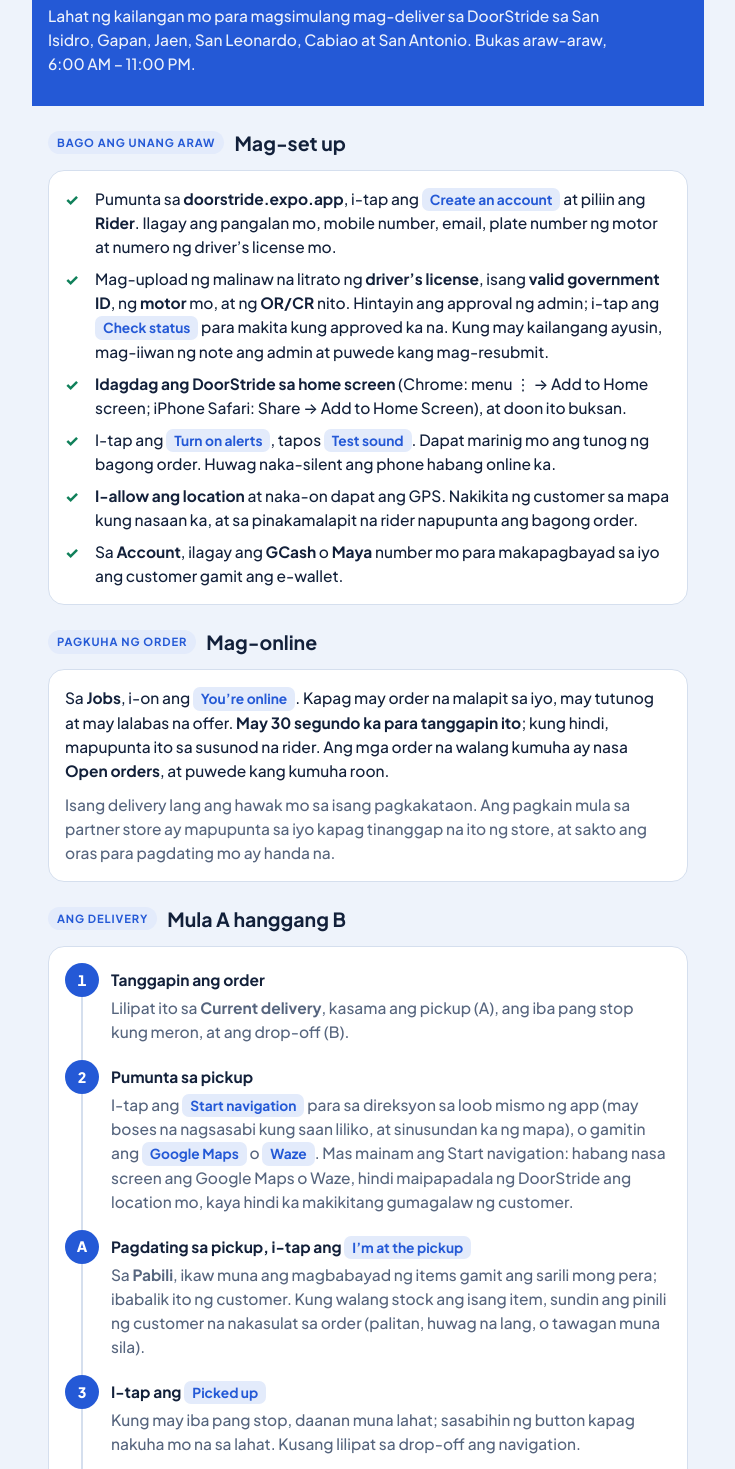
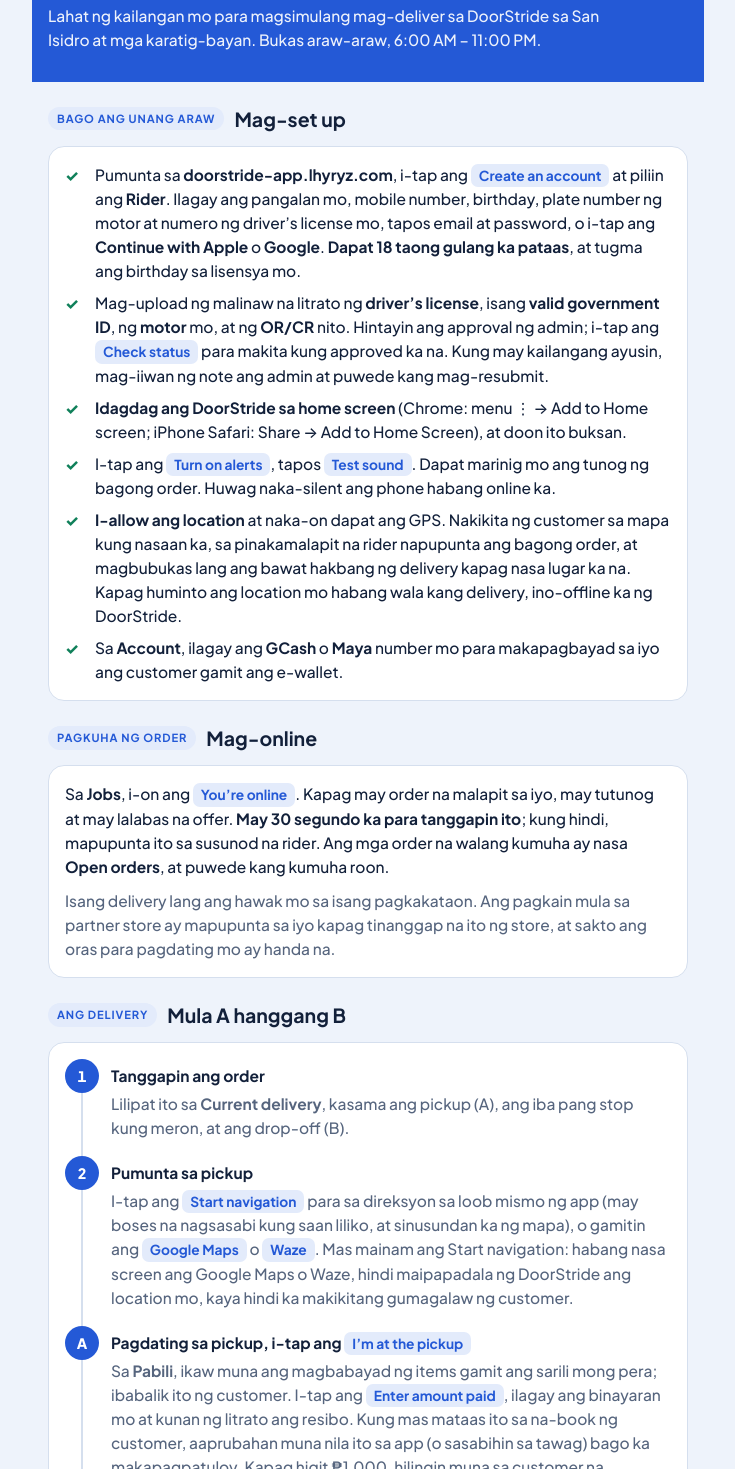
Before and after one commit to Yael1510/doorstride-riders, a plain HTML site: page fil/index.html in a window 1280 px wide. Shown: the part 118-1587 px from the top of the page, without its empty margins (272-1007 px from the left). Drawn offline with Linux system fonts and the light colour scheme.

Commit message:
Update guide: new address, 18+, cart, confirm drop-off, Track button, pabili amounts

```diff
--- a/fil/index.html
+++ b/fil/index.html
@@ -9,10 +9,10 @@
 <meta property="og:title" content="Gabay ng DoorStride Rider">
 <meta property="og:description" content="Paano mag-sign up, kumuha ng order, mag-deliver at kumita bilang DoorStride rider.">
 <meta property="og:url" content="https://yael1510.github.io/doorstride-riders/fil/">
-<meta property="og:image" content="https://doorstride.expo.app/icon-512.png">
+<meta property="og:image" content="https://doorstride-app.lhyryz.com/icon-512.png">
 <meta name="theme-color" content="#2459d6">
-<link rel="icon" href="https://doorstride.expo.app/favicon-32.png" sizes="32x32">
-<link rel="apple-touch-icon" href="https://doorstride.expo.app/apple-touch-icon.png">
+<link rel="icon" href="https://doorstride-app.lhyryz.com/favicon-32.png" sizes="32x32">
+<link rel="apple-touch-icon" href="https://doorstride-app.lhyryz.com/apple-touch-icon.png">
 <link rel="alternate" hreflang="en" href="https://yael1510.github.io/doorstride-riders/">
 <style>*{box-sizing:border-box} :root{padding-top:env(safe-area-inset-top,0px);padding-bottom:env(safe-area-inset-bottom,0px)} body{margin:0} img{max-width:100%}</style>
 <link rel="stylesheet" href="https://fonts.googleapis.com/css2?family=Plus+Jakarta+Sans:ital,wght@0,500;0,600;0,700;0,800;1,700&display=swap">
@@ -82,7 +82,7 @@ footer { text-align: center; color: var(--muted); font-size: 0.85rem; }
     <div class="in">
       <div class="top"><span class="brand">DoorStride · Rider</span><a class="lang" href="../" lang="en">Read in English</a></div>
       <h1>Unang araw mo, <em>hakbang-hakbang.</em></h1>
-      <p>Lahat ng kailangan mo para magsimulang mag-deliver sa DoorStride sa San Isidro, Gapan, Jaen, San Leonardo, Cabiao at San Antonio. Bukas araw-araw, 6:00 AM – 11:00 PM.</p>
+      <p>Lahat ng kailangan mo para magsimulang mag-deliver sa DoorStride sa San Isidro at mga karatig-bayan. Bukas araw-araw, 6:00 AM – 11:00 PM.</p>
     </div>
   </header>
 
@@ -90,11 +90,11 @@ footer { text-align: center; color: var(--muted); font-size: 0.85rem; }
     <h2><span class="tag">Bago ang unang araw</span> Mag-set up</h2>
     <div class="card">
       <ul class="ticks">
-        <li><span>Pumunta sa <strong>doorstride.expo.app</strong>, i-tap ang <span class="btn">Create an account</span> at piliin ang <strong>Rider</strong>. Ilagay ang pangalan mo, mobile number, email, plate number ng motor at numero ng driver’s license mo.</span></li>
+        <li><span>Pumunta sa <strong>doorstride-app.lhyryz.com</strong>, i-tap ang <span class="btn">Create an account</span> at piliin ang <strong>Rider</strong>. Ilagay ang pangalan mo, mobile number, birthday, plate number ng motor at numero ng driver’s license mo, tapos email at password, o i-tap ang <strong>Continue with Apple</strong> o <strong>Google</strong>. <strong>Dapat 18 taong gulang ka pataas</strong>, at tugma ang birthday sa lisensya mo.</span></li>
         <li><span>Mag-upload ng malinaw na litrato ng <strong>driver’s license</strong>, isang <strong>valid government ID</strong>, ng <strong>motor</strong> mo, at ng <strong>OR/CR</strong> nito. Hintayin ang approval ng admin; i-tap ang <span class="btn">Check status</span> para makita kung approved ka na. Kung may kailangang ayusin, mag-iiwan ng note ang admin at puwede kang mag-resubmit.</span></li>
         <li><span><strong>Idagdag ang DoorStride sa home screen</strong> (Chrome: menu ⋮ → Add to Home screen; iPhone Safari: Share → Add to Home Screen), at doon ito buksan.</span></li>
         <li><span>I-tap ang <span class="btn">Turn on alerts</span>, tapos <span class="btn">Test sound</span>. Dapat marinig mo ang tunog ng bagong order. Huwag naka-silent ang phone habang online ka.</span></li>
-        <li><span><strong>I-allow ang location</strong> at naka-on dapat ang GPS. Nakikita ng customer sa mapa kung nasaan ka, at sa pinakamalapit na rider napupunta ang bagong order.</span></li>
+        <li><span><strong>I-allow ang location</strong> at naka-on dapat ang GPS. Nakikita ng customer sa mapa kung nasaan ka, sa pinakamalapit na rider napupunta ang bagong order, at magbubukas lang ang bawat hakbang ng delivery kapag nasa lugar ka na. Kapag huminto ang location mo habang wala kang delivery, ino-offline ka ng DoorStride.</span></li>
         <li><span>Sa <strong>Account</strong>, ilagay ang <strong>GCash</strong> o <strong>Maya</strong> number mo para makapagbayad sa iyo ang customer gamit ang e-wallet.</span></li>
       </ul>
     </div>
@@ -114,8 +114,8 @@ footer { text-align: center; color: var(--muted); font-size: 0.85rem; }
       <ol class="route">
         <li><div class="dot">1</div><div class="step"><strong>Tanggapin ang order</strong><span class="muted">Lilipat ito sa <strong>Current delivery</strong>, kasama ang pickup (A), ang iba pang stop kung meron, at ang drop-off (B).</span></div></li>
         <li><div class="dot">2</div><div class="step"><strong>Pumunta sa pickup</strong><span class="muted">I-tap ang <span class="btn">Start navigation</span> para sa direksyon sa loob mismo ng app (may boses na nagsasabi kung saan liliko, at sinusundan ka ng mapa), o gamitin ang <span class="btn">Google Maps</span> o <span class="btn">Waze</span>. Mas mainam ang Start navigation: habang nasa screen ang Google Maps o Waze, hindi maipapadala ng DoorStride ang location mo, kaya hindi ka makikitang gumagalaw ng customer.</span></div></li>
-        <li><div class="dot">A</div><div class="step"><strong>Pagdating sa pickup, i-tap ang <span class="btn">I’m at the pickup</span></strong><span class="muted">Sa <strong>Pabili</strong>, ikaw muna ang magbabayad ng items gamit ang sarili mong pera; ibabalik ito ng customer. Kung walang stock ang isang item, sundin ang pinili ng customer na nakasulat sa order (palitan, huwag na lang, o tawagan muna sila).</span></div></li>
-        <li><div class="dot">3</div><div class="step"><strong>I-tap ang <span class="btn">Picked up</span></strong><span class="muted">Kung may iba pang stop, daanan muna lahat; sasabihin ng button kapag nakuha mo na sa lahat. Kusang lilipat sa drop-off ang navigation.</span></div></li>
+        <li><div class="dot">A</div><div class="step"><strong>Pagdating sa pickup, i-tap ang <span class="btn">I’m at the pickup</span></strong><span class="muted">Sa <strong>Pabili</strong>, ikaw muna ang magbabayad ng items gamit ang sarili mong pera; ibabalik ito ng customer. I-tap ang <span class="btn">Enter amount paid</span>, ilagay ang binayaran mo at kunan ng litrato ang resibo. Kung mas mataas ito sa na-book ng customer, aaprubahan muna nila ito sa app (o sasabihin sa tawag) bago ka makapagpatuloy. Kapag higit ₱1,000, hilingin muna sa customer na magpadala ng bahagi sa GCash o Maya. Kung walang stock ang isang item, sundin ang pinili ng customer na nakasulat sa order (palitan, huwag na lang, o tawagan muna sila).</span></div></li>
+        <li><div class="dot">3</div><div class="step"><strong>I-tap ang <span class="btn">Picked up</span></strong><span class="muted">Magbubukas lang ang mga button kapag nasa loob ka ng mga 150 metro mula sa lugar, kaya i-tap ito kapag nandoon ka na talaga. Kung may iba pang stop, daanan muna lahat; sasabihin ng button kapag nakuha mo na sa lahat. Kusang lilipat sa drop-off ang navigation.</span></div></li>
         <li><div class="dot b">B</div><div class="step"><strong>Pagdating sa drop-off, i-tap ang <span class="btn">I’m at the drop-off</span></strong><span class="muted">Hindi makita ang customer? Gamitin ang <span class="btn">Message customer</span> o tawagan ang number sa order. Kung nag-share sila ng live location, doon mismo ka ituturo ng direksyon.</span></div></li>
         <li><div class="dot">4</div><div class="step"><strong>Maningil at tapusin</strong><span class="muted">Singilin ang eksaktong halagang nakalagay (cash, GCash o Maya). I-tap ang <span class="btn">Complete delivery</span>, <strong>kunan ng litrato ang na-deliver na item</strong> (required), papirmahin ang tumanggap kung kaya, tapos <span class="btn">Mark delivered</span>.</span></div></li>
       </ol>
```
Also changed, not shown: index.html (+8 -8 lines).
